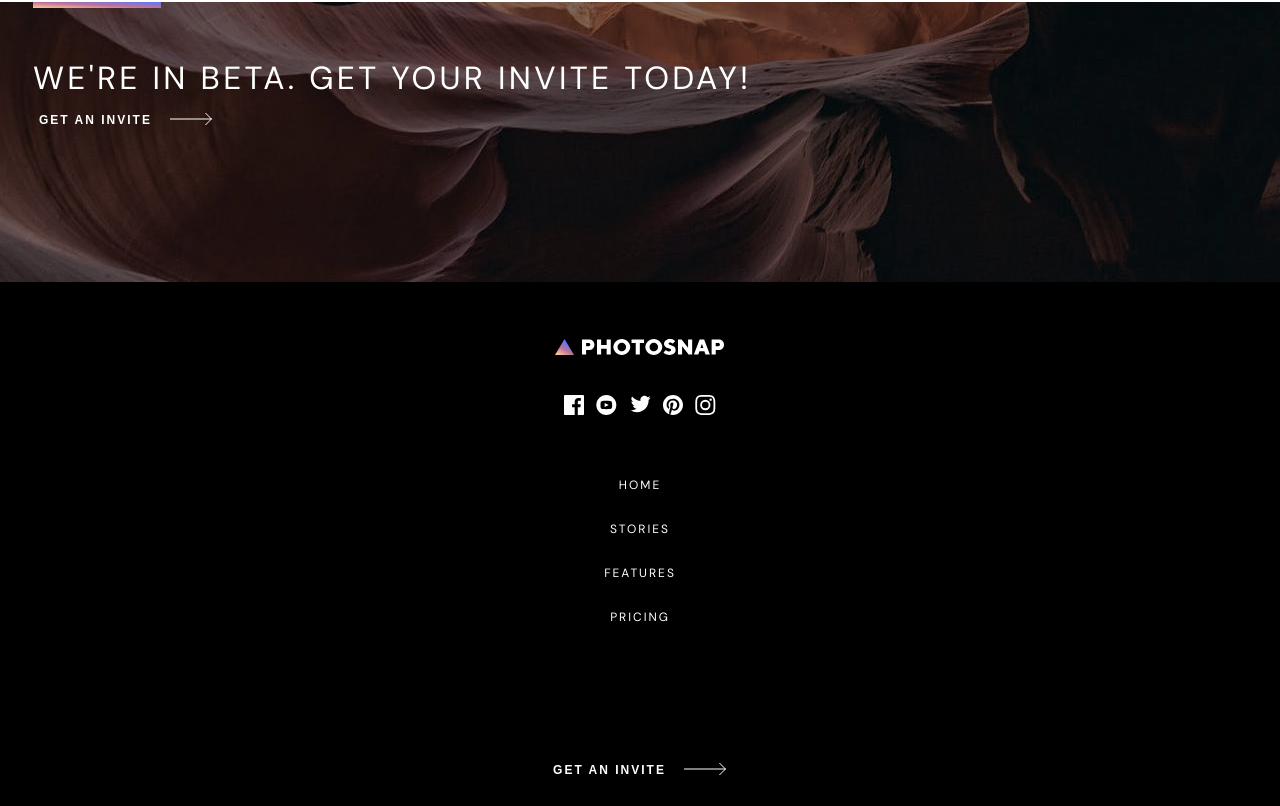
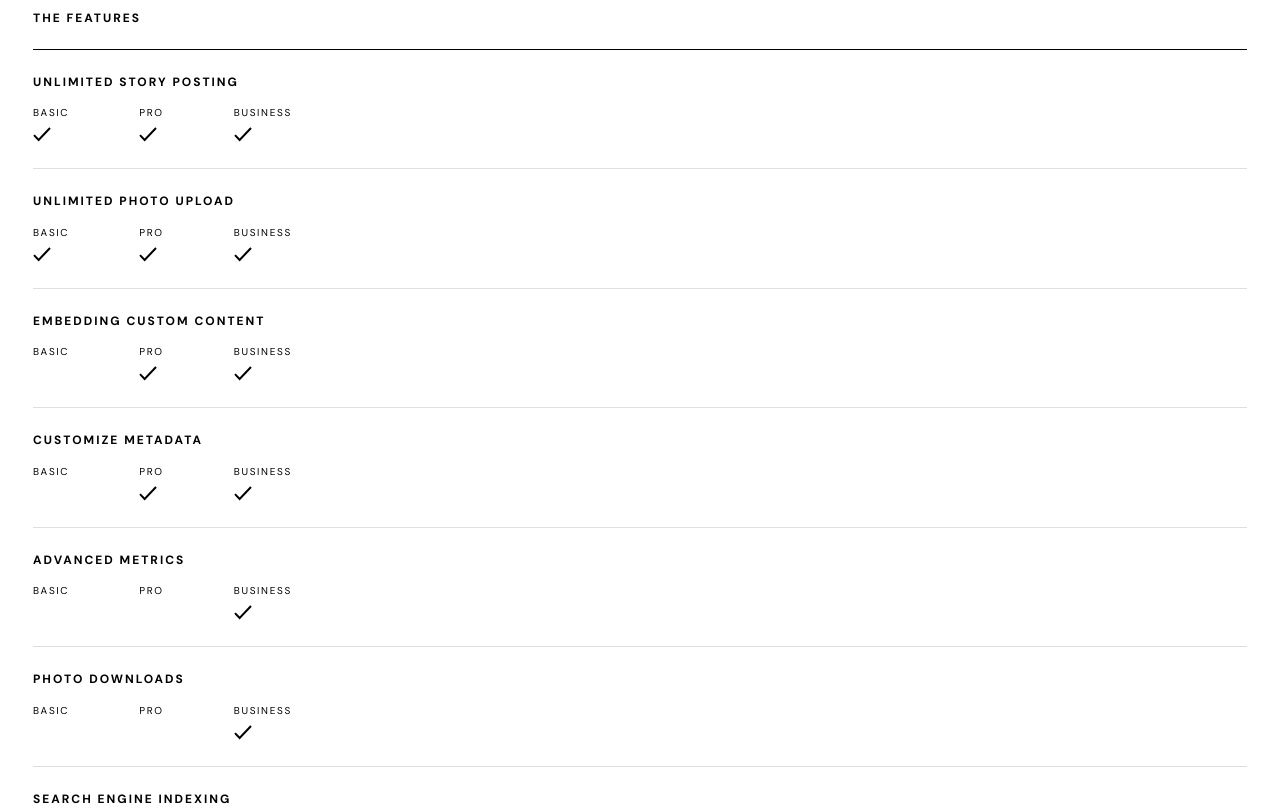
Before and after one commit to cornelia-schulz/fm-photosnaps, a React (Create React App) app: page /pricing in a window 1280 px wide. Shown: the part 2435-3241 px from the top of the page. Built offline with nearby package versions, Linux system fonts and the light colour scheme.

Commit message:
add feature card

```diff
--- /dev/null
+++ b/src/components/FeatureCard.jsx
@@ -0,0 +1,30 @@
+import check from '../assets/pricing/desktop/check.svg'
+
+function FeatureCard({featureCard}) {
+    return (
+        <div className="feature-card">
+            <h4>{featureCard.name}</h4>
+            <div className="version-wrapper">
+                <div className="version">
+                    <p>BASIC</p>
+                    {featureCard.basic &&
+                        <img src={check} alt="tick" />
+                    }
+                </div>
+                <div className="version">
+                <p>PRO</p>
+                    {featureCard.pro &&
+                        <img src={check} alt="tick" />
+                    }
+                </div>
+                <div className="version">
+                <p>BUSINESS</p>
+                    {featureCard.business &&
+                        <img src={check} alt="tick" />
+                    }
+                </div>
+            </div>
+        </div>
+    )
+}
+export default FeatureCard
--- /dev/null
+++ b/src/components/Features.jsx
@@ -0,0 +1,14 @@
+import FeatureCard from "./FeatureCard"
+
+function Features({features}) {
+    return (
+        <div className="features">
+            <h4 className="features-header">THE FEATURES</h4>
+            {features.map((feature, index) =>
+                <FeatureCard featureCard={feature} key={index} />
+            )}
+        </div>
+    )
+}
+
+export default Features
--- a/src/pages/Pricing.jsx
+++ b/src/pages/Pricing.jsx
@@ -2,6 +2,7 @@ import { useState } from 'react'
 import Header from '../components/Header'
 import StoryCard from '../components/StoryCard'
 import PriceCard from '../components/PriceCard'
+import Features from '../components/Features'
 import Beta from '../components/Beta'
 import Footer from '../components/Footer'
 import heroMobileImg from '../assets/pricing/mobile/hero.jpg'
@@ -44,6 +45,57 @@ function Pricing() {
     }
   ])
 
+  const [features] = useState([
+    {
+      name: "UNLIMITED STORY POSTING",
+      basic: true,
+      pro: true,
+      business: true
+    },
+    {
+      name: "UNLIMITED PHOTO UPLOAD",
+      basic: true,
+      pro: true,
+      business: true
+    },
+    {
+      name: "EMBEDDING CUSTOM CONTENT",
+      basic: false,
+      pro: true,
+      business: true
+    },
+    {
+      name: "CUSTOMIZE METADATA",
+      basic: false,
+      pro: true,
+      business: true
+    },
+    {
+      name: "ADVANCED METRICS",
+      basic: false,
+      pro: false,
+      business: true
+    },
+    {
+      name: "PHOTO DOWNLOADS",
+      basic: false,
+      pro: false,
+      business: true
+    },
+    {
+      name: "SEARCH ENGINE INDEXING",
+      basic: false,
+      pro: false,
+      business: true
+    },
+    {
+      name: "CUSTOM ANALYTICS",
+      basic: false,
+      pro: false,
+      business: true
+    }
+  ])
+
   return (
     <div className="pricing">
       <Header />
@@ -53,6 +105,7 @@ function Pricing() {
       {priceCards.map((priceCard, index) =>
         <PriceCard priceCard={priceCard} key={index} />
       )}
+      <Features features={features} />
       <Beta />
       <Footer />
     </div>
--- a/src/styles/App.scss
+++ b/src/styles/App.scss
@@ -384,3 +384,34 @@ label {
     margin-bottom: 2.5rem;
     margin-top: 4rem;
 }
+
+.features {
+    margin: 6.4rem 3.3rem;
+
+    .features-header {
+        border-bottom: 1px solid $black;
+        padding-bottom: 2.3rem;
+    }
+}
+
+.feature-card {
+    border-bottom: 0.1rem solid $light-grey;
+    padding-bottom: 2.3rem;
+    padding-top: 2.4rem;
+}
+
+.version-wrapper {
+    display: flex;
+}
+
+.version {
+    font-size: 1rem;
+    letter-spacing: 0.167rem;
+    line-height: 1.302rem;
+    margin-right: 7rem;
+    margin-top: 1.65rem;
+
+    img {
+        margin-top: 0.8rem;
+    }
+}
```
